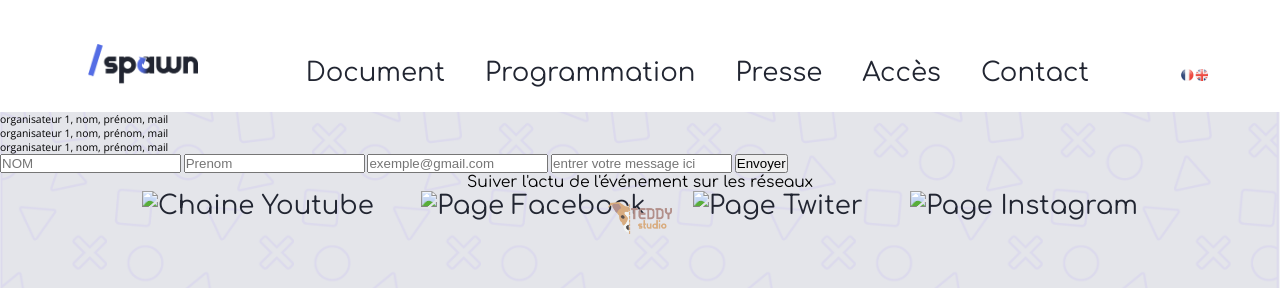
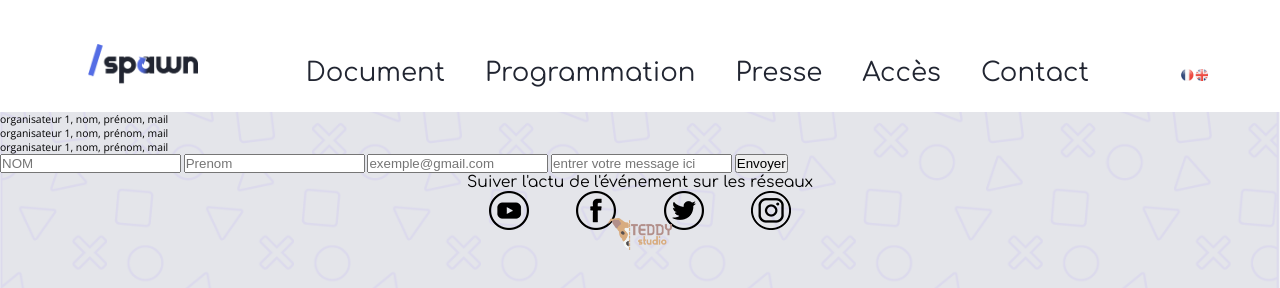
Before and after one commit to CrunelleJennyfer/projetut, a plain HTML site: page contact.html in a window 1280 px wide. Shown: the top 288 px of the page. Drawn offline with nearby package versions, Linux system fonts and the light colour scheme; a web font is replaced by a local one.

Commit message:
ajout image RS footer

```diff
--- a/contact.html
+++ b/contact.html
@@ -44,16 +44,16 @@
 			<p>Suiver l'actu de l'événement sur les réseaux</p>
 			<div class="RS">
 				<a href="youtube">
-					<img src="bientot" alt="Chaine Youtube">
+					<img src="images/Youtube.png" alt="Chaine Youtube">
 				</a>
 				<a href="facebook">
-					<img src="bientot" alt="Page Facebook">
+					<img src="images/Facebook.png" alt="Page Facebook">
 				</a>
-				<a href="twiter">
-					<img src="bientot" alt="Page Twiter">
+				<a href="twitter">
+					<img src="images/Twitter.png" alt="Page Twitter">
 				</a>
 				<a href="instagram">
-					<img src="bientot" alt="Page Instagram">
+					<img src="images/Instagram.png" alt="Page Instagram">
 				</a>
 			</div>
 			<img src="images/LogoTeddyStudio.png" id="logo" alt="logo entreprise">
```
Also changed, not shown: index.html (+5 -5 lines), programmation.html (+5 -5 lines), images/Facebook.png (added), images/Instagram.png (added), images/Twitter.png (added), images/Youtube.png (added).
